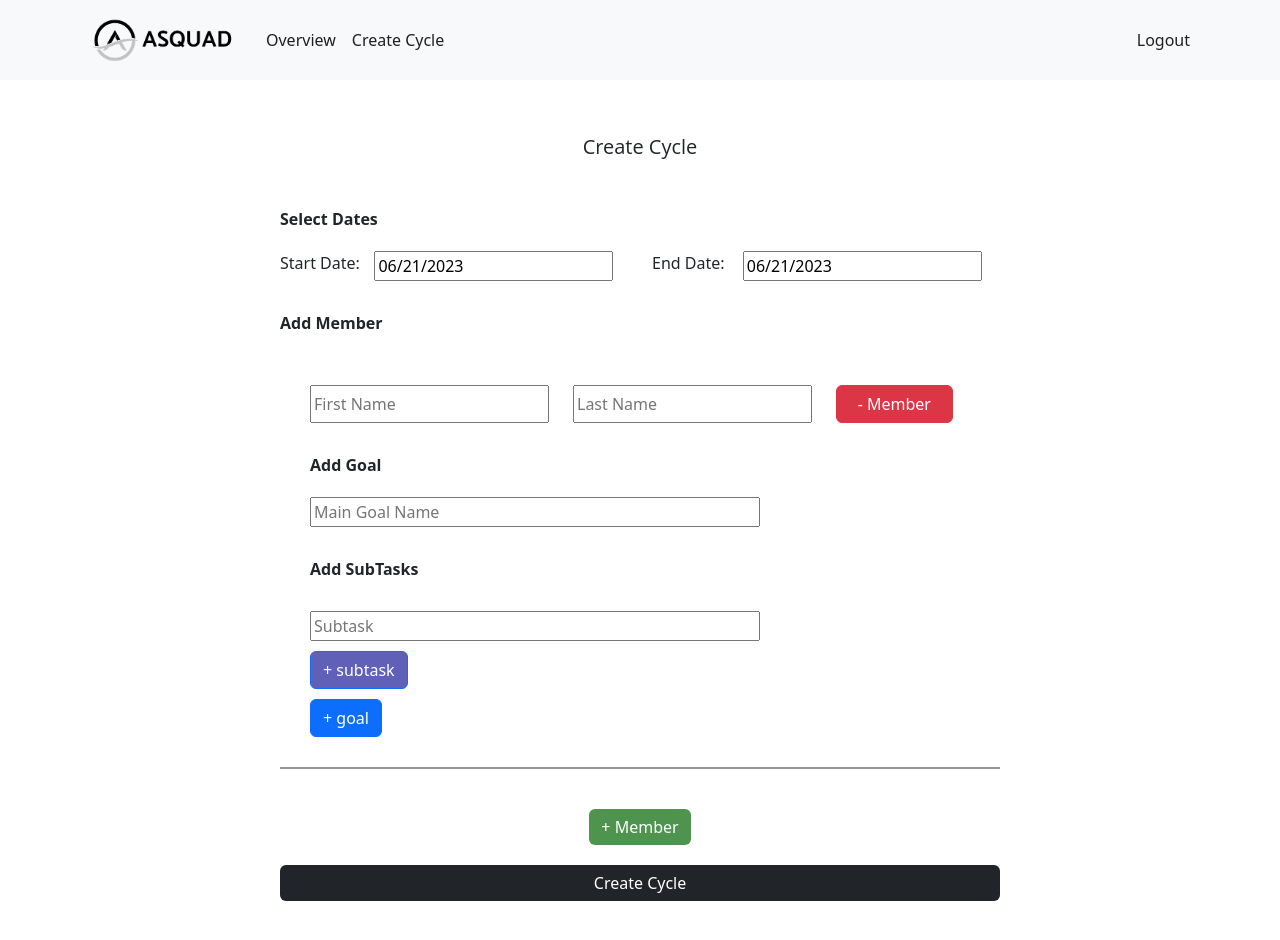
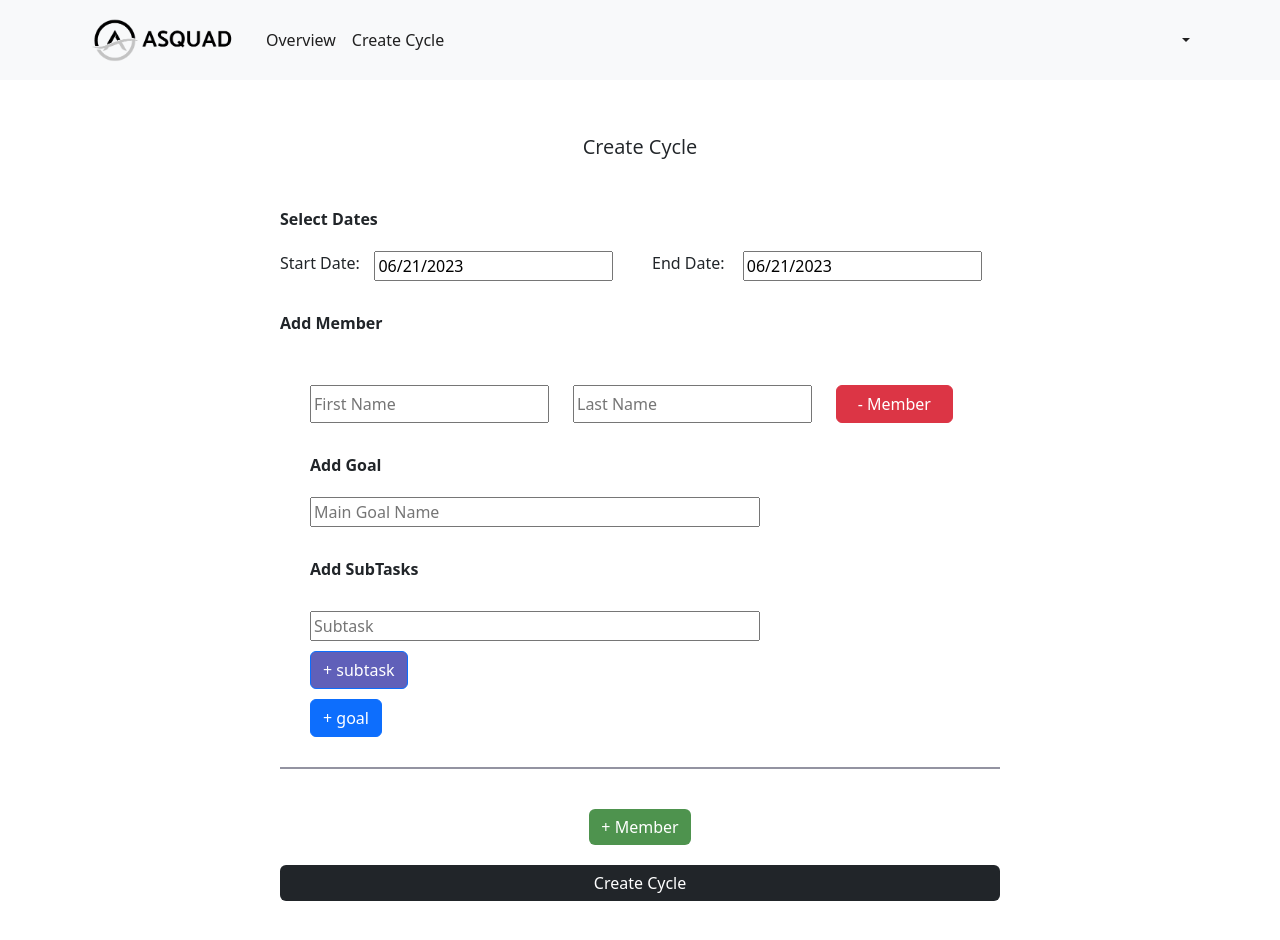
Before and after one commit to NaveenDK/asquad-frontend, a React (Create React App) app: page /create in a window 1280 px wide. Built offline with nearby package versions, Linux system fonts and the light colour scheme; no server answers; sample sign-in values are in the browser's storage.

Commit message:
added navbar ui

```diff
--- a/src/components/AdminContext.js
+++ b/src/components/AdminContext.js
@@ -1,20 +1,39 @@
 import { createContext, useState, useEffect } from "react";
+import axios from "axios";
 
 export const AdminContext = createContext();
+const apiUrl = process.env.REACT_APP_API_URL;
 
 export const AdminProvider = ({ children }) => {
   const storedAdminId = localStorage.getItem("adminId"); // Check if adminId is stored in localStorage
   const [adminId, setAdminId] = useState(storedAdminId || "");
+  const [adminName, setAdminName] = useState("");
+  const token = localStorage.getItem("token");
 
-  // Set the initial value of adminId here
-  // useEffect(() => {
-  //   console.log("Admin Context was just triggered ");
-  //   const storedAdminId = localStorage.getItem("adminId");
-  //   setAdminId(storedAdminId || "");
-  // }, []);
+  useEffect(() => {
+    const fetchAdminData = async () => {
+      try {
+        if (adminId) {
+          // Make an API request to fetch admin data using adminId
+          const response = await axios.get(`${apiUrl}/admins/${adminId}`, {
+            headers: {
+              "x-auth-token": token,
+            },
+            // Add appropriate headers or authentication if required
+          });
 
+          // Assuming the response contains admin's name field
+          setAdminName(response.data);
+        }
+      } catch (error) {
+        console.error(error);
+      }
+    };
+
+    fetchAdminData();
+  }, [adminId]);
   return (
-    <AdminContext.Provider value={{ adminId, setAdminId }}>
+    <AdminContext.Provider value={{ adminId, setAdminId, adminName }}>
       {children}
     </AdminContext.Provider>
   );
--- a/src/components/OurNavbar.js
+++ b/src/components/OurNavbar.js
@@ -15,7 +15,7 @@ import {
 function OurNavbar() {
   const isLoggedIn = Boolean(localStorage.getItem("token"));
   const navigate = useNavigate();
-  const { adminId, setAdminId } = useContext(AdminContext);
+  const { adminId, setAdminId, adminName } = useContext(AdminContext);
 
   // const location = useLocation();
   // const adminId = location.pathname.split("/")[1];
@@ -50,10 +50,16 @@ function OurNavbar() {
 
   const renderAuthLinks = () => {
     if (adminId) {
-      // User is logged in
-      return <Nav.Link onClick={logout}>Logout</Nav.Link>;
+      return (
+        <NavDropdown
+          title={<span className="nav-dropdown-name">{adminName}</span>}
+          id="basic-nav-dropdown"
+          align="end"
+        >
+          <NavDropdown.Item onClick={logout}>Logout</NavDropdown.Item>
+        </NavDropdown>
+      );
     } else {
-      // User is logged out
       return (
         <>
           <Nav.Link onClick={navigateToSignup}>Signup</Nav.Link>
@@ -78,7 +84,7 @@ function OurNavbar() {
     }
   };
   return (
-    <Navbar collapseOnSelect expand="lg" bg="light" variant="dark">
+    <Navbar collapseOnSelect expand="lg" bg="light" variant="light">
       <Container>
         <Navbar.Brand onClick={navigateToHome}>
           {" "}
```
